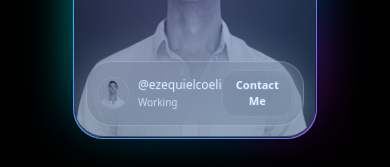
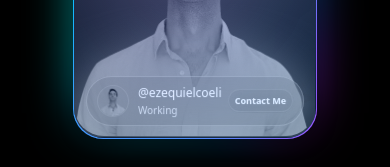
Before and after one commit to ezecoeli/React-Portfolio, a React (Vite) app: page / in a window 390 px wide. Shown: the part 830-997 px from the top of the page. Built offline with nearby package versions, Linux system fonts and the light colour scheme.

Commit message:
carousel fixes

```diff
--- a/src/components/ProfileCard.css
+++ b/src/components/ProfileCard.css
@@ -641,8 +641,8 @@
   }
 
   .pc-contact-btn {
-    padding: 6px 10px;
-    font-size: 11px;
+    padding: 4px 6px;
+    font-size: 9px;
     border-radius: 15px;
   }
 }
--- a/src/i18n/en.json
+++ b/src/i18n/en.json
@@ -7,7 +7,7 @@
   "experienceDescription1": "Since **2021**, I have been working as a **software tester**, taking part in numerous **quality assurance projects for web, mobile, and desktop applications**, as well as conducting tests on **physical devices** to validate the integration between hardware and software.\n\n My work involves carrying out **functional**, **regression**, **exploratory**, **usability**, **localisation**, **smoke**, and **in-home testing**, with the aim of detecting issues at an early stage and enhancing the end-**user experience**. I place great importance on the **quality of bug reports and documentation**, recording reproduction steps, evidence, and severity levels to ensure clear **communication with development teams**.",
   "experienceDescription2":"In addition to my experience in **manual testing**, I have worked in **test automation**, developing **end-to-end** test flows and evaluating the performance and stability of applications across **different environments**. I have also designed and executed **cross-platform compatibility** tests and thoroughly validated system integrations.\n\n This combination of manual and automated testing has allowed me to build a **strong profile in Quality Assurance**, with a comprehensive approach that ranges from **early detection of user experience issues** to **optimizing software performance** and **reliability**.",
   "projects": "Projects",
-  "managerPlaneToolDescription": "Manage inventories of IT devices in any establishment, and organise them across different layouts/zones.\n\n Add devices and assign them to the desired location, add objects and create shapes to represent your working area.",
+  "managerPlaneToolDescription": "Manage inventories of IT devices in any establishment, and organise them across different layouts/zones. Add devices and assign them to the desired location, add objects and create shapes to represent your working area.",
   "products": "Products",
   "testCycles": "Test Cycles",
   "viewGithubProjects": "View my GitHub projects",
--- a/src/i18n/es.json
+++ b/src/i18n/es.json
@@ -7,7 +7,7 @@
   "experienceDescription1": "Desde **2021**, me desempeño como **tester de software**, participando en proyectos de **aseguramiento de calidad** para **aplicaciones web, móviles y de escritorio**, además de pruebas en **dispositivos físicos**, asegurando la correcta integración entre hardware y software.\n\nRealizo **pruebas funcionales**, de **regresión**, **exploratorias**, de **usabilidad**, de **localización**, **smoke testing** e **in-home testing**, enfocándome en detectar errores tempranamente y mejorar la **experiencia del usuario**. Me destaco por la **calidad en la documentación de incidencias**, registrando pasos de reproducción, evidencias y niveles de severidad para una comunicación clara con los equipos de desarrollo.",
   "experienceDescription2": "Además de mi experiencia en **pruebas manuales**, he trabajado en **automatización de pruebas**, desarrollando flujos de pruebas **end-to-end** y evaluando la **performance y estabilidad** de aplicaciones en diferentes entornos. También he diseñado y ejecutado **pruebas de compatibilidad multiplataforma** y validado la **integración de sistemas** de manera exhaustiva.\n\nEsta combinación de **pruebas manuales y automatizadas** me ha permitido consolidar un **perfil sólido en Quality Assurance**, con un enfoque integral que abarca desde la **detección temprana de errores en la experiencia del usuario** hasta la **optimización del rendimiento y la confiabilidad del software**.",
   "projects": "Proyectos",
-  "managerPlaneToolDescription": "Administra inventarios de dispositivos informáticos en cualquier establecimiento, y organízalos a través de diferentes planos/zonas.\n\n Añade dispositivos y asígnalos a la ubicación deseada, añade objetos y crea formas para representar tu zona de trabajo.",
+  "managerPlaneToolDescription": "Administra inventarios de dispositivos informáticos en cualquier establecimiento, y organízalos a través de diferentes planos/zonas. Añade dispositivos y asígnalos a la ubicación deseada, añade objetos y crea formas para representar tu zona de trabajo.",
   "products": "Productos",
   "testCycles": "Ciclos de Pruebas",
   "viewGithubProjects": "Ver mis proyectos en GitHub",
--- a/src/sections/Projects.jsx
+++ b/src/sections/Projects.jsx
@@ -61,7 +61,7 @@ export default function Projects() {
                   <SiTailwindcss className="text-blue-600 dark:text-blue-400 transition-transform duration-300 group-hover:scale-110" />
                   <SiKonva className="text-green-600 dark:text-green-400 transition-transform duration-300 group-hover:scale-110" />
                 </div>
-                <p className="text-base text-gray-200 text-center max-w-md mx-auto leading-relaxed">
+                <p className="text-xs sm:text-sm md:text-base  text-gray-200 text-center max-w-xs sm:max-w-sm md:max-w-md lg:max-w-lg mx-auto leading-relaxed px-2 sm:px-4">
                   {t('managerPlaneToolDescription')}
                 </p>
               </div>
```
